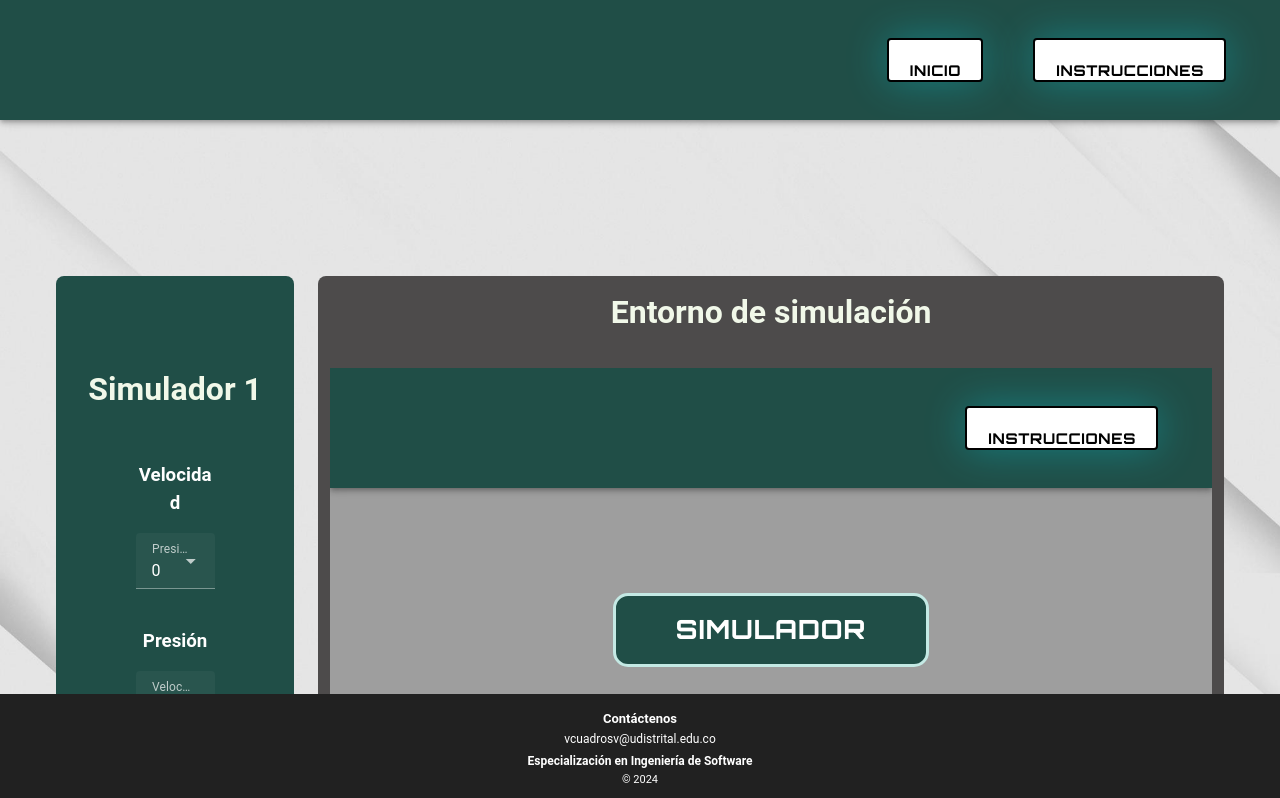
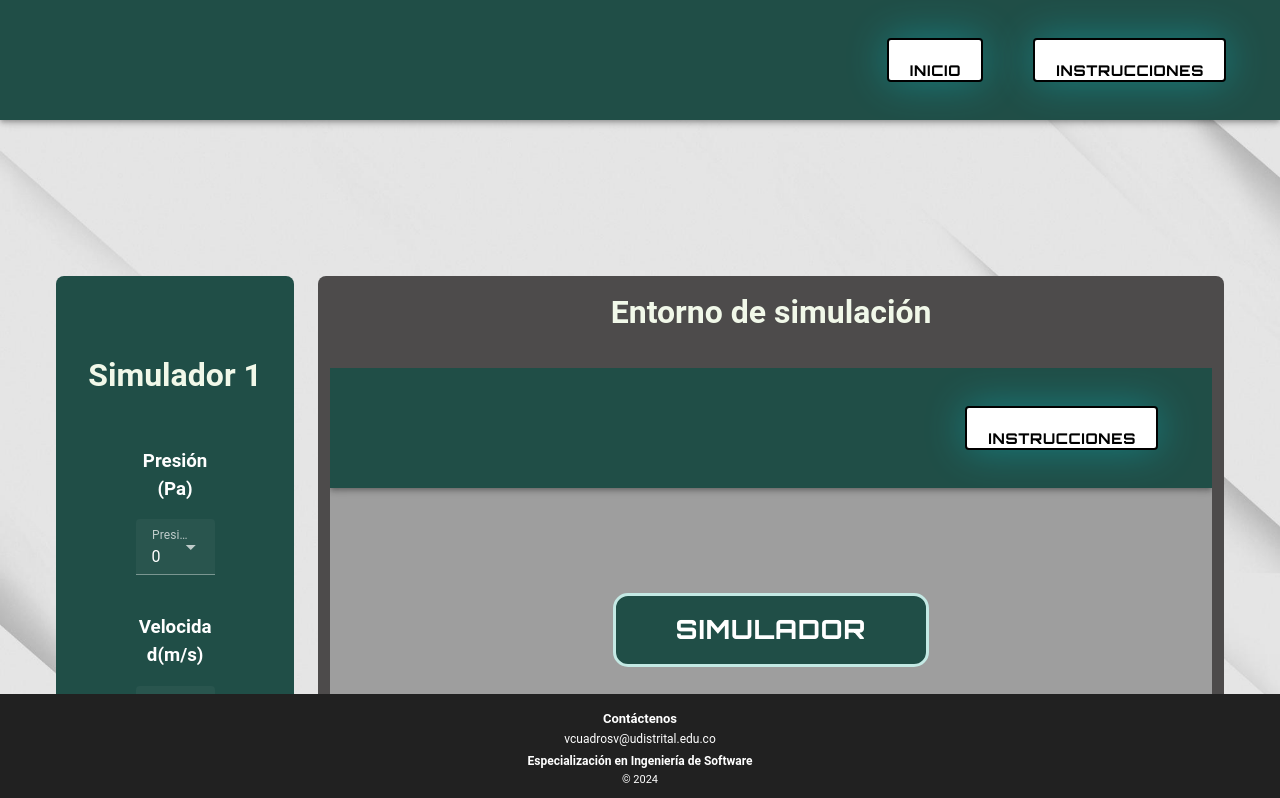
Before and after one commit to vcuadrosv/Simulador-Web, a Vue app: page /simulador1 in a window 1280 px wide. Shown: the top 798 px of the page. Built offline with nearby package versions, Linux system fonts and the light colour scheme; what @canvasjs/charts would draw is missing.

Commit message:
fix: ajuste ec2 simulador

```diff
--- a/src/components/Simulador1.vue
+++ b/src/components/Simulador1.vue
@@ -14,7 +14,7 @@
             <v-row align="center" justify="center" class="row-c1">
               <v-col sm="6">
                 <form id="prediction-form" @submit.prevent="submit">
-                  <h3 class="mb-4">Velocidad</h3>
+                  <h3 class="mb-4">Presión (Pa)</h3>
                   <v-select
                     v-model="p.value.value"
                     :items="[0, 1, 2, 3]"
@@ -25,7 +25,7 @@
                     color="white"
                   />
 
-                  <h3 class="mb-4">Presión</h3>
+                  <h3 class="mb-4">Velocidad(m/s)</h3>
                   <v-select
                     v-model="v.value.value"
                     :items="filteredVelocities"
@@ -91,7 +91,7 @@ const submit = async () => {
   console.log('Solicitud enviada con:', { pressure, velocity })
 
   try {
-    await fetch('http://localhost:5001/start', {
+    await fetch('http://ec2-18-222-109-125.us-east-2.compute.amazonaws.com/start', {
       method: 'POST',
       headers: {
         'Content-Type': 'application/json'
```
